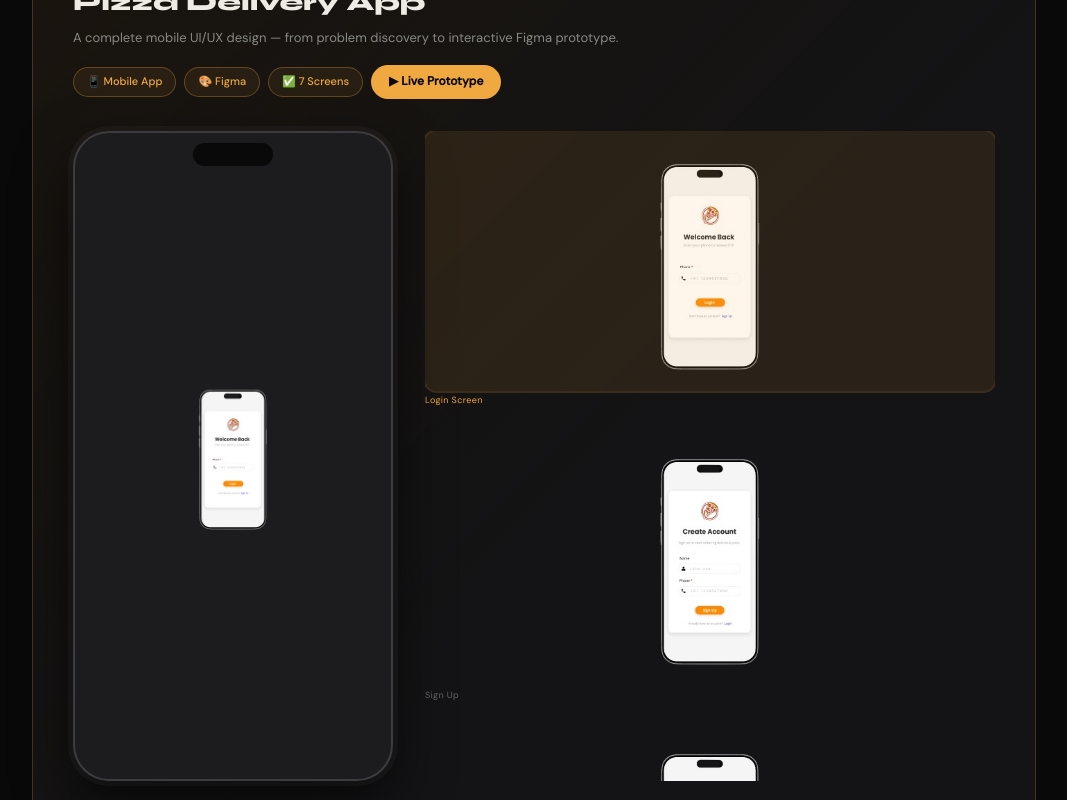
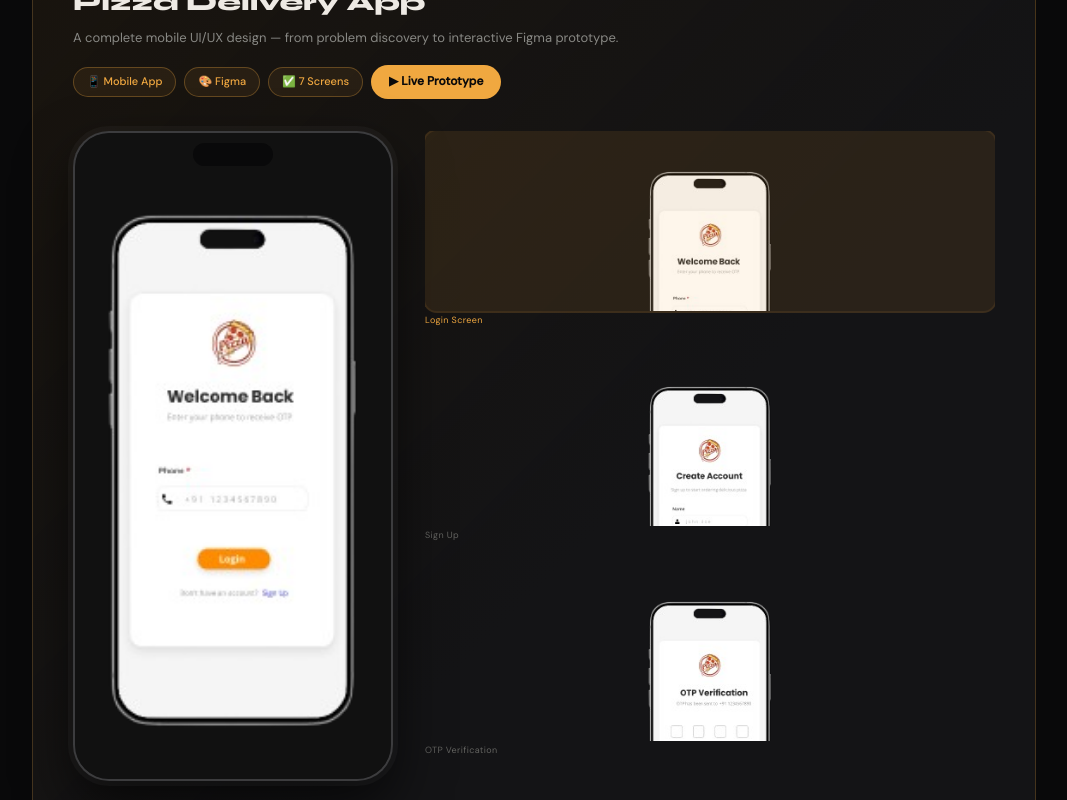
Before and after one commit to bharanidharan70/Portfolio, a Next.js app: page / in a window 1280 px wide. Shown: the part 5040-5840 px from the top of the page, without its empty margins (106-1173 px from the left). Built offline with nearby package versions, Linux system fonts and the light colour scheme.

Commit message:
modify case study

```diff
--- a/src/components/CaseStudySection.tsx
+++ b/src/components/CaseStudySection.tsx
@@ -101,7 +101,7 @@ export default function CaseStudySection() {
                 <div className={styles.phoneScreen}>
                   {pizzaScreens.map((s,i) => (
                     <div key={i} className={i===pizzaIdx ? `${styles.slide} ${styles.slideOn}` : styles.slide}>
-                      <Image src={s.src} alt={s.label} fill sizes="240px" style={{objectFit:'contain',objectPosition:'center'}}/>
+                      <Image src={s.src} alt={s.label} fill sizes="240px" style={{objectFit:'cover',objectPosition:'top center'}}/>
                     </div>
                   ))}
                 </div>
@@ -119,7 +119,7 @@ export default function CaseStudySection() {
                 <button key={i} onClick={() => setPizzaIdx(i)}
                   className={i===pizzaIdx ? `${styles.vThumb} ${styles.vThumbOn}` : styles.vThumb}>
                   <div className={styles.vThumbImg}>
-                    <Image src={s.src} alt={s.label} fill sizes="120px" style={{objectFit:'contain',objectPosition:'center'}}/>
+                    <Image src={s.src} alt={s.label} fill sizes="120px" style={{objectFit:'cover',objectPosition:'top center'}}/>
                     {i===pizzaIdx && <div className={styles.vThumbGlow}/>}
                   </div>
                   <span className={i===pizzaIdx ? `${styles.vThumbTxt} ${styles.vThumbTxtOn}` : styles.vThumbTxt}>{s.label}</span>
@@ -184,7 +184,7 @@ export default function CaseStudySection() {
                     <div className={styles.macAddr}>faveo-helpdesk.com</div>
                   </div>
                   <div className={styles.macImgWrap}>
-                    <Image src={s.src} alt={s.label} fill sizes="900px" style={{objectFit:'contain',objectPosition:'center'}}/>
+                    <Image src={s.src} alt={s.label} fill sizes="900px" style={{objectFit:'cover',objectPosition:'top center'}}/>
                   </div>
                 </div>
                 <div className={styles.macMeta}>
--- a/src/styles/CaseStudy.module.css
+++ b/src/styles/CaseStudy.module.css
@@ -46,7 +46,13 @@
 .phoneCol { display: flex; flex-direction: column; align-items: center; gap: 1rem; }
 .phone { position: relative; width: 320px; height: 650px; background: #1c1c1e; border-radius: 36px; border: 2px solid rgba(255,255,255,0.14); box-shadow: 0 0 0 5px rgba(255,255,255,0.03), 0 24px 56px rgba(0,0,0,0.65); overflow: hidden; flex-shrink: 0; }
 .phoneNotch { position: absolute; top: 10px; left: 50%; transform: translateX(-50%); width: 80px; height: 23px; background: #09090a; border-radius: 12px; z-index: 10; }
-.phoneScreen { position: absolute; inset: 0; overflow: hidden; border-radius: 34px; }
+.phoneScreen{
+ position:absolute;
+ inset:0;
+ overflow:hidden;
+ border-radius:34px;
+ background:#111;
+}
 .slide { position: absolute; inset: 0; opacity: 0; transition: opacity 0.55s ease; }
 .slideOn { opacity: 1; }
 .slideInfo { text-align: center; max-width: 230px; }
@@ -66,7 +72,7 @@
 .vThumb:hover { transform: translateX(2px); }
 .vThumbImg { position:relative;
  width:100%;
- height:260px;
+ height:180px;
  border-radius:12px;
  overflow:hidden;}
 .vThumbOn .vThumbImg { border-color: #f0a840; box-shadow: 0 0 0 2px rgba(240,168,64,0.18); }
```
